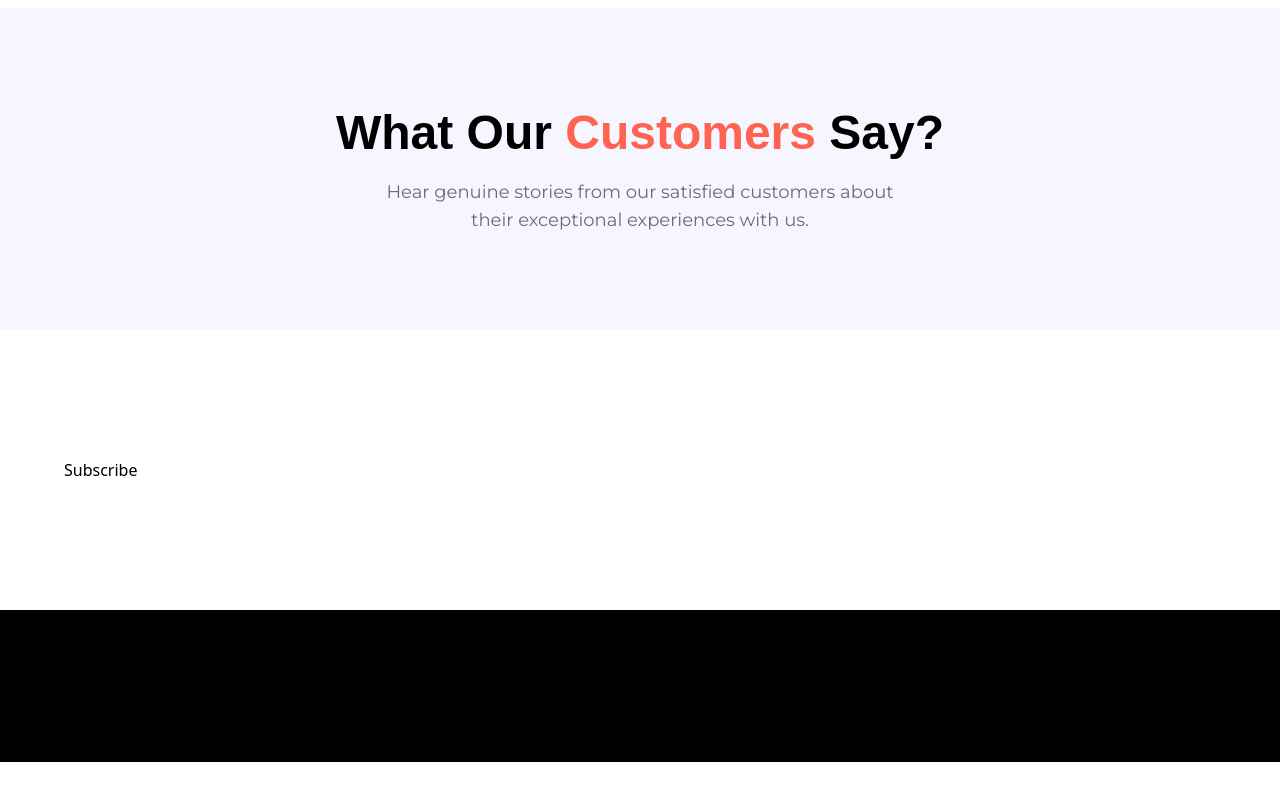
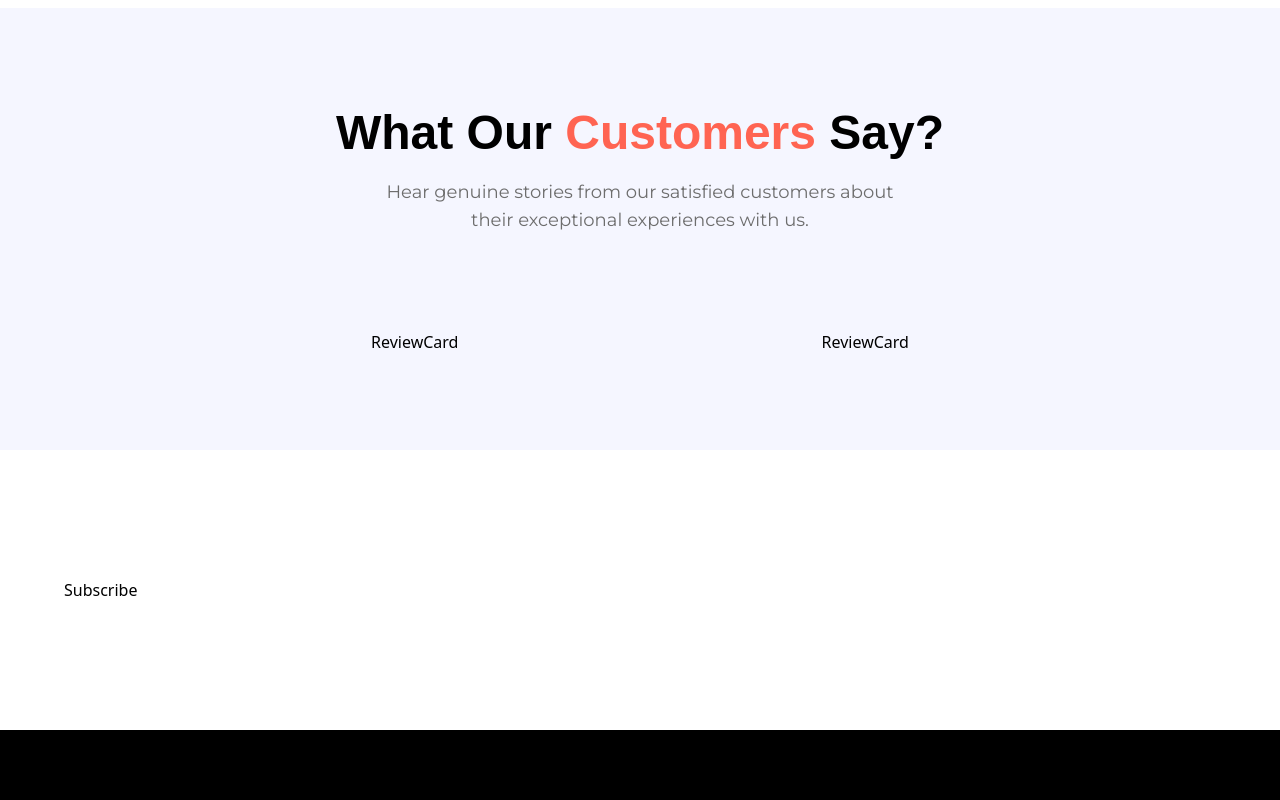
Before and after one commit to Chandrasura25/Nike-Shoes, a React (Vite) app: page / in a window 1280 px wide. Shown: the part 3526-4326 px from the top of the page. Before the commit the page ends 4288 px from the top, so only its background shows below. Built offline with nearby package versions, Linux system fonts and the light colour scheme; a web font is replaced by a local one.

Commit message:
customer reviews cards

```diff
--- /dev/null
+++ b/src/components/ReviewCard.jsx
@@ -0,0 +1,7 @@
+const ReviewCard = () => {
+  return (
+    <div>ReviewCard</div>
+  )
+}
+
+export default ReviewCard
--- a/src/sections/CustomerReviews.jsx
+++ b/src/sections/CustomerReviews.jsx
@@ -1,3 +1,5 @@
+import ReviewCard from "../components/ReviewCard";
+import { reviews } from "../constants";
 const CustomerReviews = () => {
   return (
     <section className="max-container">
@@ -8,6 +10,11 @@ const CustomerReviews = () => {
         Hear genuine stories from our satisfied customers about their
         exceptional experiences with us.
       </p>
+      <div className="flex flex-1 mt-24 justify-evenly items-center max-lg:flex-col gap-14">
+        {reviews.map((review) => (
+          <ReviewCard key={review.id} review={review} />
+        ))}
+      </div>
     </section>
   );
 };
```
